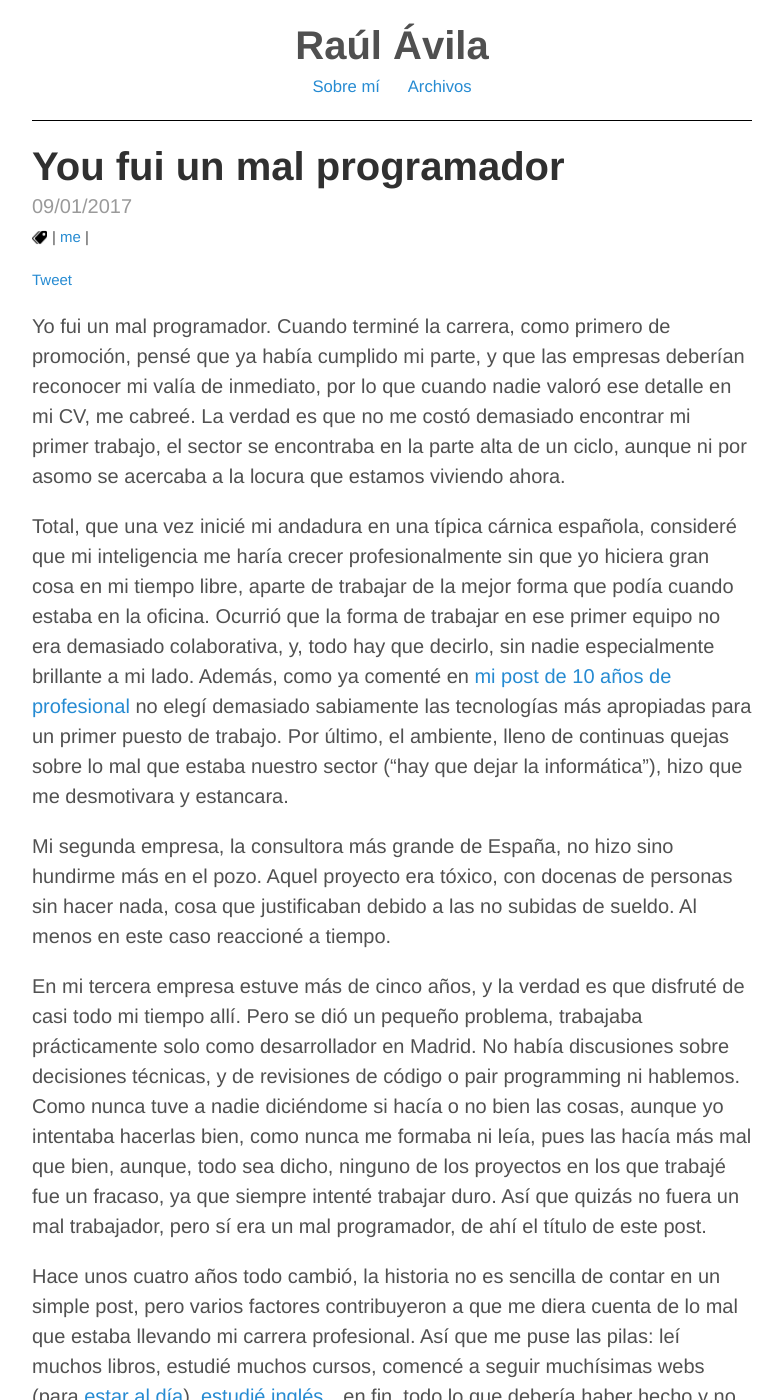
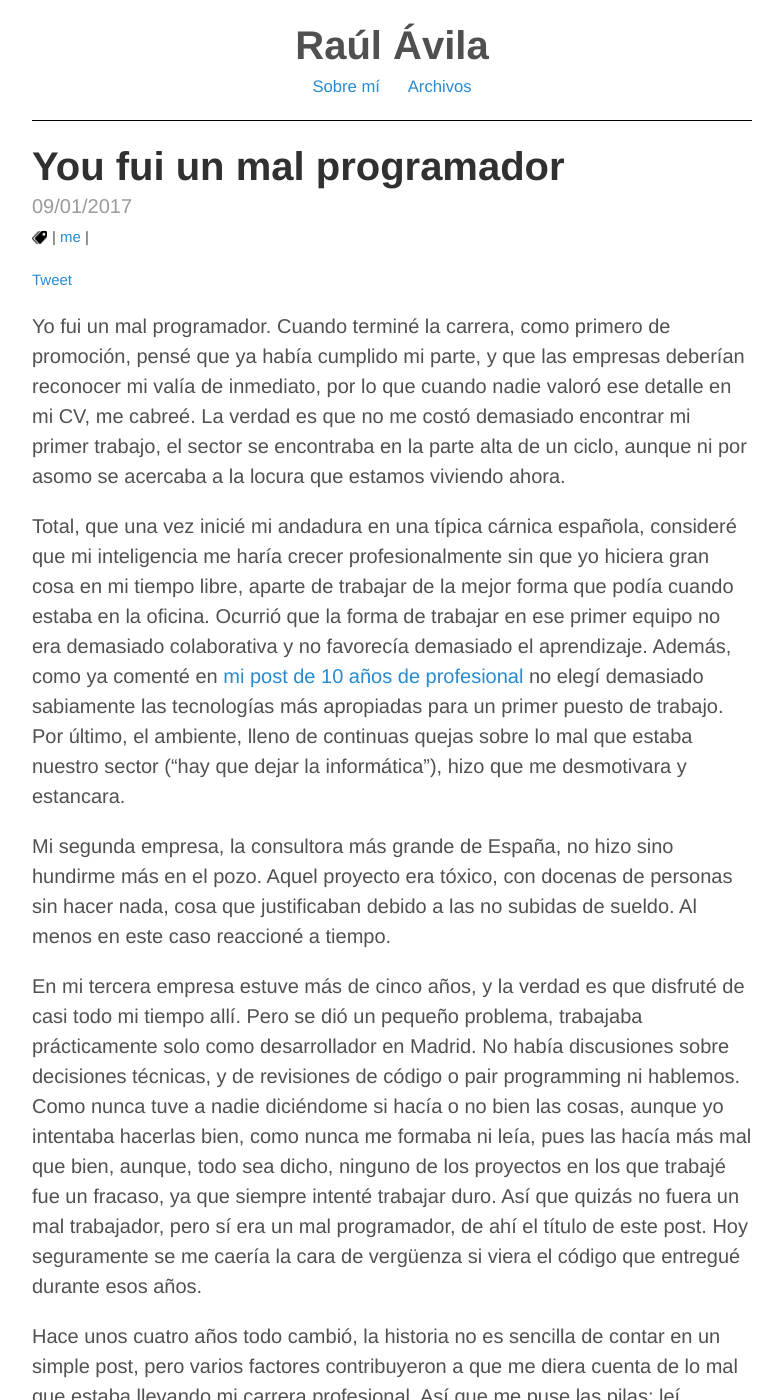
Before and after one commit to raulavila/blog-source-code, a Jekyll site: the page built from _posts/2017-01-09-you-fui-un-mal-programador.md, in a window 1280 px wide and 1400 px high. Shown: the whole window, without its empty margins (248-1031 px from the left). Built offline with Jekyll 4.4.1, drawn with Linux system fonts in a browser that asks for light colours; comment, search, counter and statistics services are not loaded.

Commit message:
Actualización último post

```diff
--- a/_posts/2017-01-09-you-fui-un-mal-programador.md
+++ b/_posts/2017-01-09-you-fui-un-mal-programador.md
@@ -11,11 +11,11 @@ Yo fui un mal programador. Cuando terminé la carrera, como primero de promoció
 
 <!--break-->
 
-Total, que una vez inicié mi andadura en una típica cárnica española, consideré que mi inteligencia me haría crecer profesionalmente sin que yo hiciera gran cosa en mi tiempo libre, aparte de trabajar de la mejor forma que podía cuando estaba en la oficina. Ocurrió que la forma de trabajar en ese primer equipo no era demasiado colaborativa, y, todo hay que decirlo, sin nadie especialmente brillante a mi lado. Además, como ya comenté en [mi post de 10 años de profesional](/2015/08/10-years/) no elegí demasiado sabiamente las tecnologías más apropiadas para un primer puesto de trabajo. Por último, el ambiente, lleno de continuas quejas sobre lo mal que estaba nuestro sector ("hay que dejar la informática"), hizo que me desmotivara y estancara.
+Total, que una vez inicié mi andadura en una típica cárnica española, consideré que mi inteligencia me haría crecer profesionalmente sin que yo hiciera gran cosa en mi tiempo libre, aparte de trabajar de la mejor forma que podía cuando estaba en la oficina. Ocurrió que la forma de trabajar en ese primer equipo no era demasiado colaborativa y no favorecía demasiado el aprendizaje. Además, como ya comenté en [mi post de 10 años de profesional](/2015/08/10-years/) no elegí demasiado sabiamente las tecnologías más apropiadas para un primer puesto de trabajo. Por último, el ambiente, lleno de continuas quejas sobre lo mal que estaba nuestro sector ("hay que dejar la informática"), hizo que me desmotivara y estancara.
 
 Mi segunda empresa, la consultora más grande de España, no hizo sino hundirme más en el pozo. Aquel proyecto era tóxico, con docenas de personas sin hacer nada, cosa que justificaban debido a las no subidas de sueldo. Al menos en este caso reaccioné a tiempo.
 
-En mi tercera empresa estuve más de cinco años, y la verdad es que disfruté de casi todo mi tiempo allí. Pero se dió un pequeño problema, trabajaba prácticamente solo como desarrollador en Madrid. No había discusiones sobre decisiones técnicas, y de revisiones de código o pair programming ni hablemos. Como nunca tuve a nadie diciéndome si hacía o no bien las cosas, aunque yo intentaba hacerlas bien, como nunca me formaba ni leía, pues las hacía más mal que bien, aunque, todo sea dicho, ninguno de los proyectos en los que trabajé fue un fracaso, ya que siempre intenté trabajar duro. Así que quizás no fuera un mal trabajador, pero sí era un mal programador, de ahí el título de este post.
+En mi tercera empresa estuve más de cinco años, y la verdad es que disfruté de casi todo mi tiempo allí. Pero se dió un pequeño problema, trabajaba prácticamente solo como desarrollador en Madrid. No había discusiones sobre decisiones técnicas, y de revisiones de código o pair programming ni hablemos. Como nunca tuve a nadie diciéndome si hacía o no bien las cosas, aunque yo intentaba hacerlas bien, como nunca me formaba ni leía, pues las hacía más mal que bien, aunque, todo sea dicho, ninguno de los proyectos en los que trabajé fue un fracaso, ya que siempre intenté trabajar duro. Así que quizás no fuera un mal trabajador, pero sí era un mal programador, de ahí el título de este post. Hoy seguramente se me caería la cara de vergüenza si viera el código que entregué durante esos años.
 
 Hace unos cuatro años todo cambió, la historia no es sencilla de contar en un simple post, pero varios factores contribuyeron a que me diera cuenta de lo mal que estaba llevando mi carrera profesional. Así que me puse las pilas: leí muchos libros, estudié muchos cursos, comencé a seguir muchísimas webs (para [estar al día](/2015/10/estar-al-dia/)), [estudié inglés](/2016/12/aprender-ingles/)...en fin, todo lo que debería haber hecho y no hice al principio de mi carrera. Quizás malgasté siete u ocho años en total, y aunque no me queje del momento en que me encuentro ahora, quien sabe cómo de diferente habría sido todo si no hubiera metido tanto la pata al principio.
 
```
